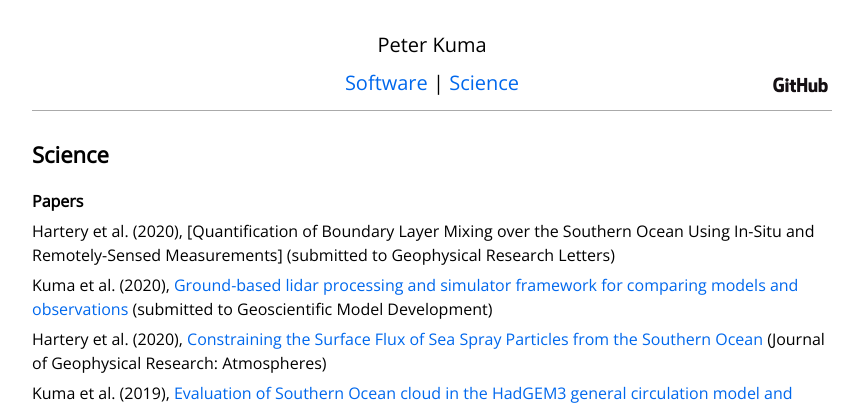
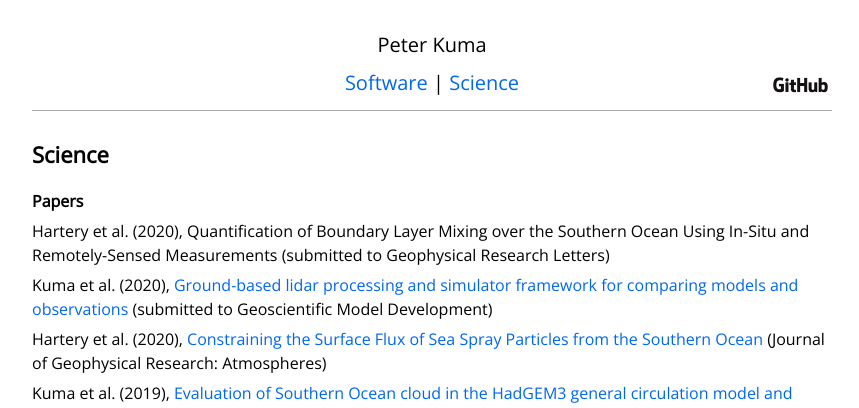
Before and after one commit to peterkuma/peterkuma.net, a Jekyll site: the page built from science/index.md, in a window 1280 px wide. Shown: the top 408 px of the page, without its empty margins (208-1067 px from the left). Built offline with Jekyll 4.4.1, drawn with Linux system fonts in a browser that asks for light colours.

Commit message:
Fix formatting

```diff
--- a/science/index.md
+++ b/science/index.md
@@ -7,7 +7,7 @@ layout: default
 
 ## Papers
 
-Hartery et al. (2020), [Quantification of Boundary Layer Mixing over the Southern Ocean Using In-Situ and Remotely-Sensed Measurements] (submitted to Geophysical Research Letters)
+Hartery et al. (2020), Quantification of Boundary Layer Mixing over the Southern Ocean Using In-Situ and Remotely-Sensed Measurements (submitted to Geophysical Research Letters)
 
 Kuma et al. (2020), [Ground-based lidar processing and simulator framework for comparing models and observations](papers/kuma_et_al_2020/) (submitted to Geoscientific Model Development)
 
```
